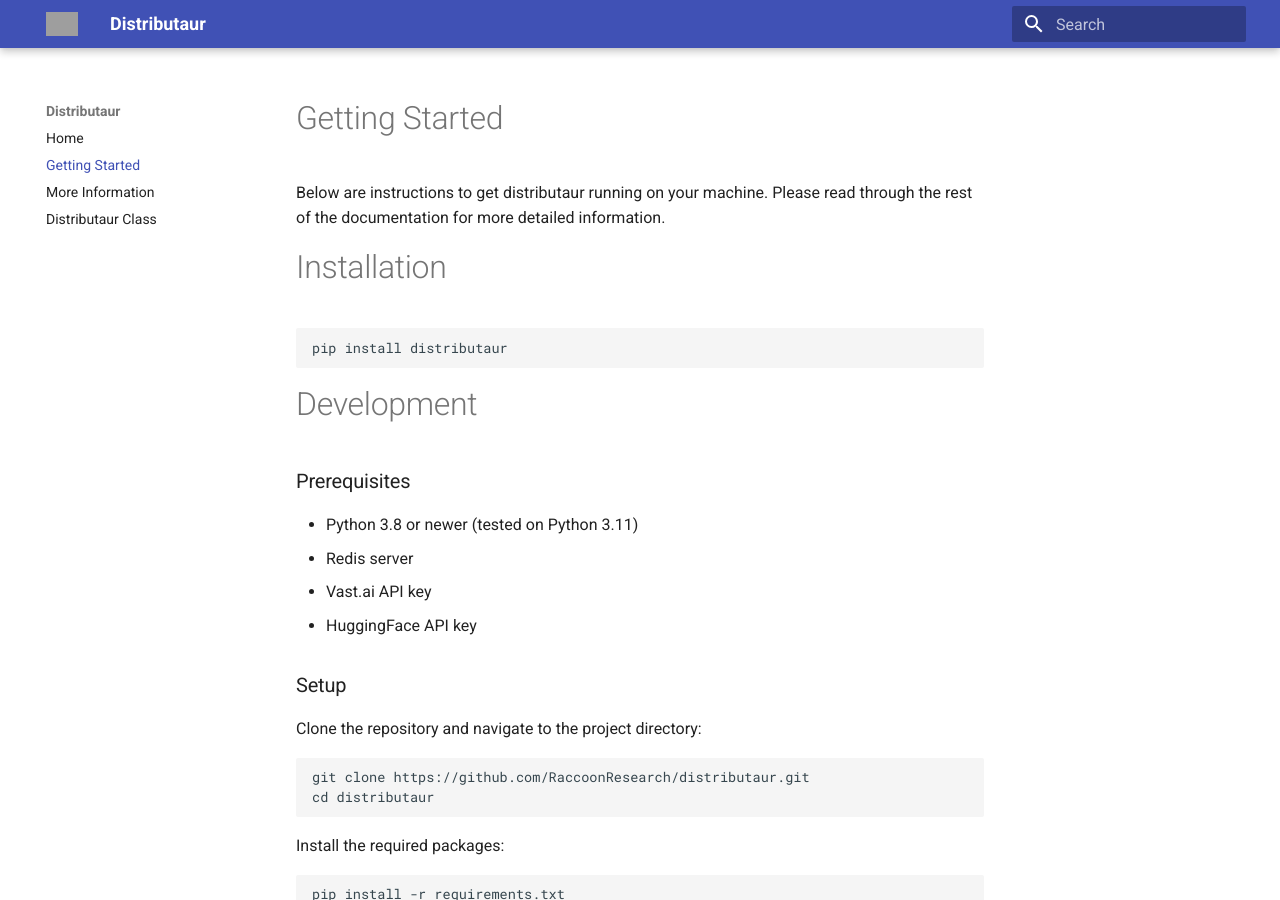
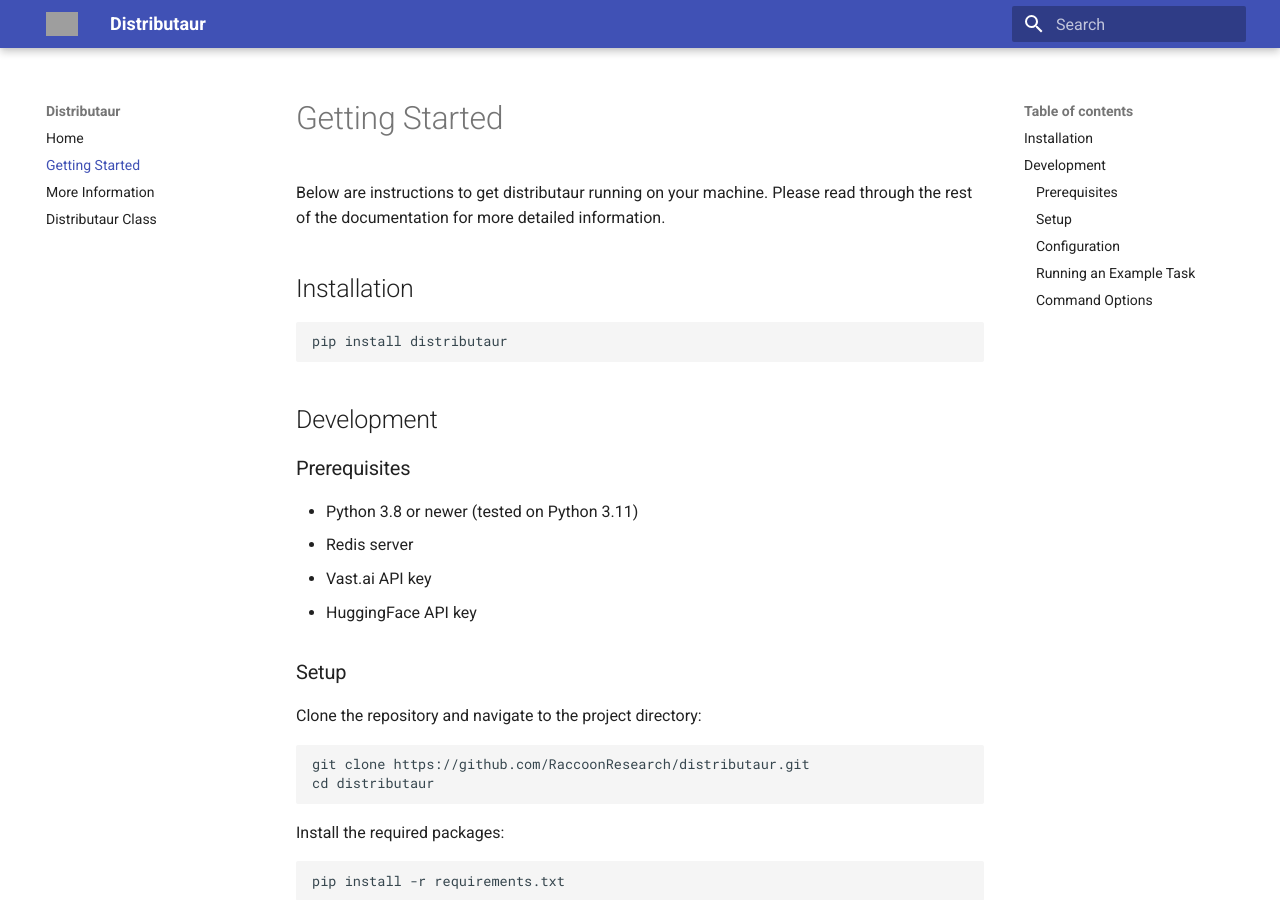
Before and after one commit to DeepAI-Research/Distributask, an MkDocs documentation site: the page built from docs/getting_started.md, in a window 1280 px wide and 900 px high. Built offline with MkDocs 1.6.1 and Material for MkDocs 9.7.7, drawn with Linux system fonts in a browser that asks for light colours; grey boxes are pictures that could not be loaded.

Commit message:
fixed headings

````diff
--- a/docs/getting_started.md
+++ b/docs/getting_started.md
@@ -2,13 +2,13 @@
 
 Below are instructions to get distributaur running on your machine. Please read through the rest of the documentation for more detailed information.
 
-# Installation
+## Installation
 
 ```bash
 pip install distributaur
 ```
 
-# Development
+## Development
 
 ### Prerequisites
 
````
Also changed, not shown: docs/index.md (+0 -3 lines).
